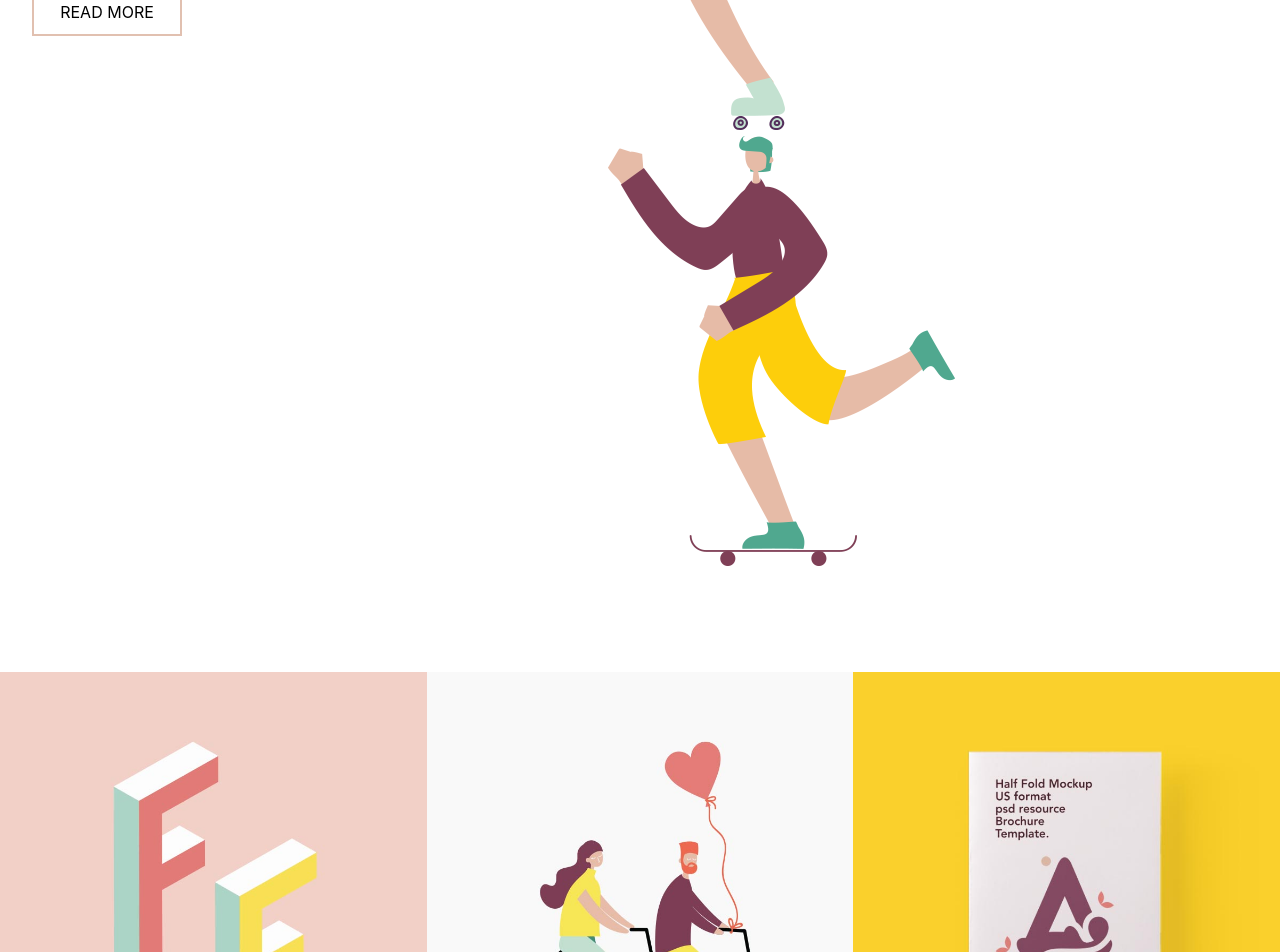
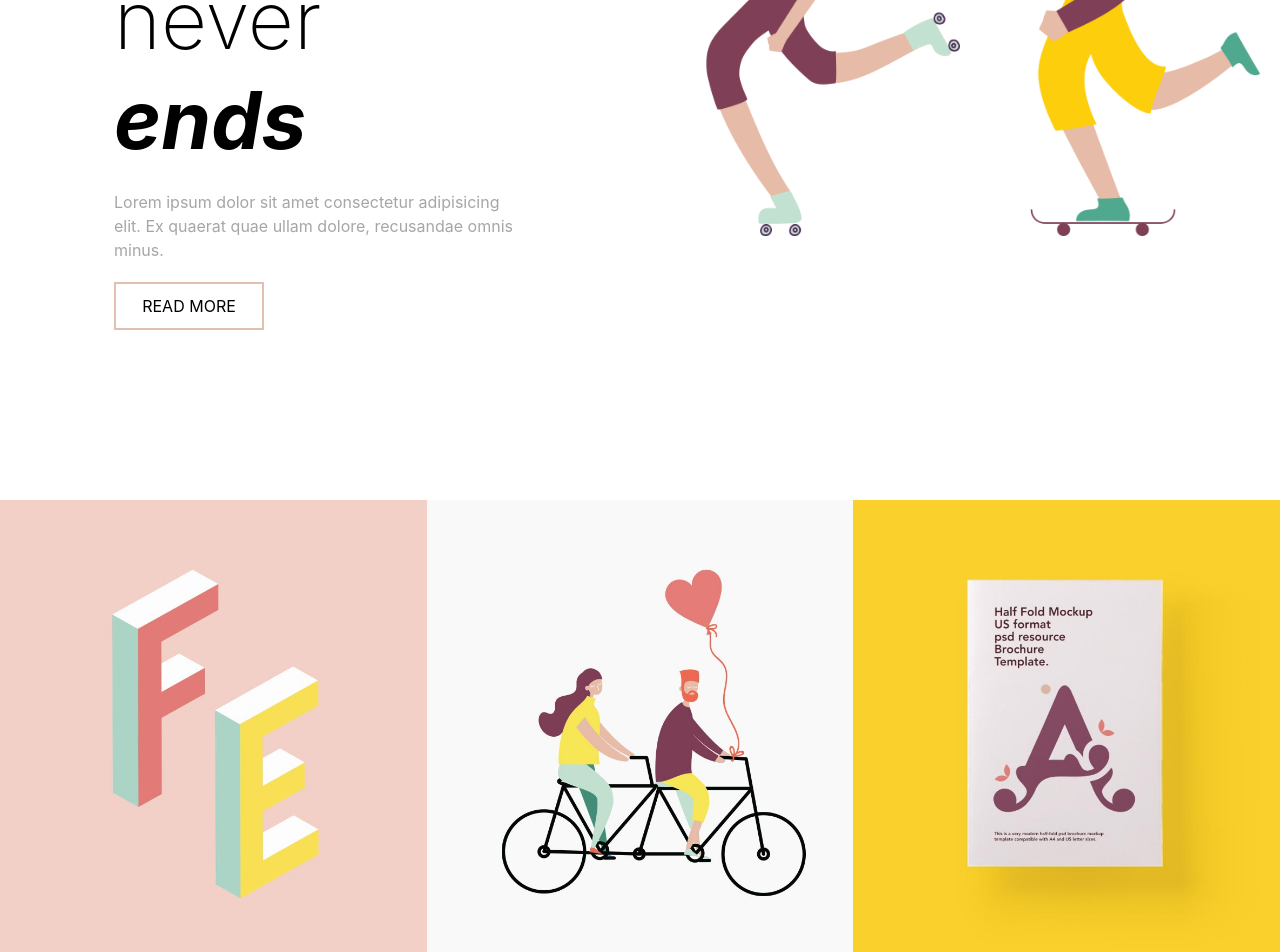
Before and after one commit to danipetro21/proj-html-vuejs, a Vue app: page / in a window 1280 px wide. Shown: the part 400-1352 px from the top of the page. Built offline with nearby package versions, Linux system fonts and the light colour scheme.

Commit message:
import font-awesome 3

```diff
--- a/src/components/JumboTron.vue
+++ b/src/components/JumboTron.vue
@@ -32,17 +32,22 @@ a{
 }
 
 .container{
+
     max-width: 1500px;
     display: flex;
+    align-items: center;
     justify-content: space-around;
-    margin: 100px auto;
+    margin: 120px auto;
+
+
+
 }
 .info{
     width: 40%;
-    margin: 0 auto;
     display: flex;
     flex-direction: column;
     gap: 20px;
+    padding: 50px;
 
     a{
         width: 150px;
@@ -53,8 +58,13 @@ a{
     }
 }
 .images{
-    width: 50%;
-    margin: 0 auto;
+    width: 40%;
+    padding: 20px;
+    display: flex;
+    justify-content: center;
+    img{
+        width: 300px;
+    }
 }
 h1{
     font-size: 5rem;
--- a/src/components/Service.vue
+++ b/src/components/Service.vue
@@ -47,6 +47,7 @@
     img{
         width: 100%;
         height: 100%;
+        object-fit: cover;
 
     }
 }
--- a/src/components/WorkWiUs.vue
+++ b/src/components/WorkWiUs.vue
@@ -5,10 +5,21 @@
 <template>
 
 
+    <section id="working-process">
+
+        <h1>Working <i><b>process</b></i></h1>
+
+    </section>
+
+
+    <section id="work-with-us">
+
+
+
+    </section>
+
 </template>
 
 <style lang="scss" scoped>
 
-
-
 </style>
--- a/src/main.js
+++ b/src/main.js
@@ -1,5 +1,21 @@
 import { createApp } from 'vue'
 import './style.css'
+import { library } from "@fortawesome/fontawesome-svg-core";
+import { FontAwesomeIcon } from "@fortawesome/vue-fontawesome";
+import { fas } from '@fortawesome/free-solid-svg-icons'
+library.add(fas);
+import { fab } from '@fortawesome/free-brands-svg-icons';
+library.add(fab);
+import { far } from '@fortawesome/free-regular-svg-icons';
+library.add(far);
+import { dom } from "@fortawesome/fontawesome-svg-core";
+dom.watch();
 import App from './App.vue'
 
-createApp(App).mount('#app')
+const app = createApp(App);
+
+app.component("font-awesome-icon", FontAwesomeIcon);
+
+// add necessary dependencies...
+
+app.mount("#app");
```
Also changed, not shown: package.json (+7 -2 lines), 1 other file (tests, documents, lock files or other folders).
